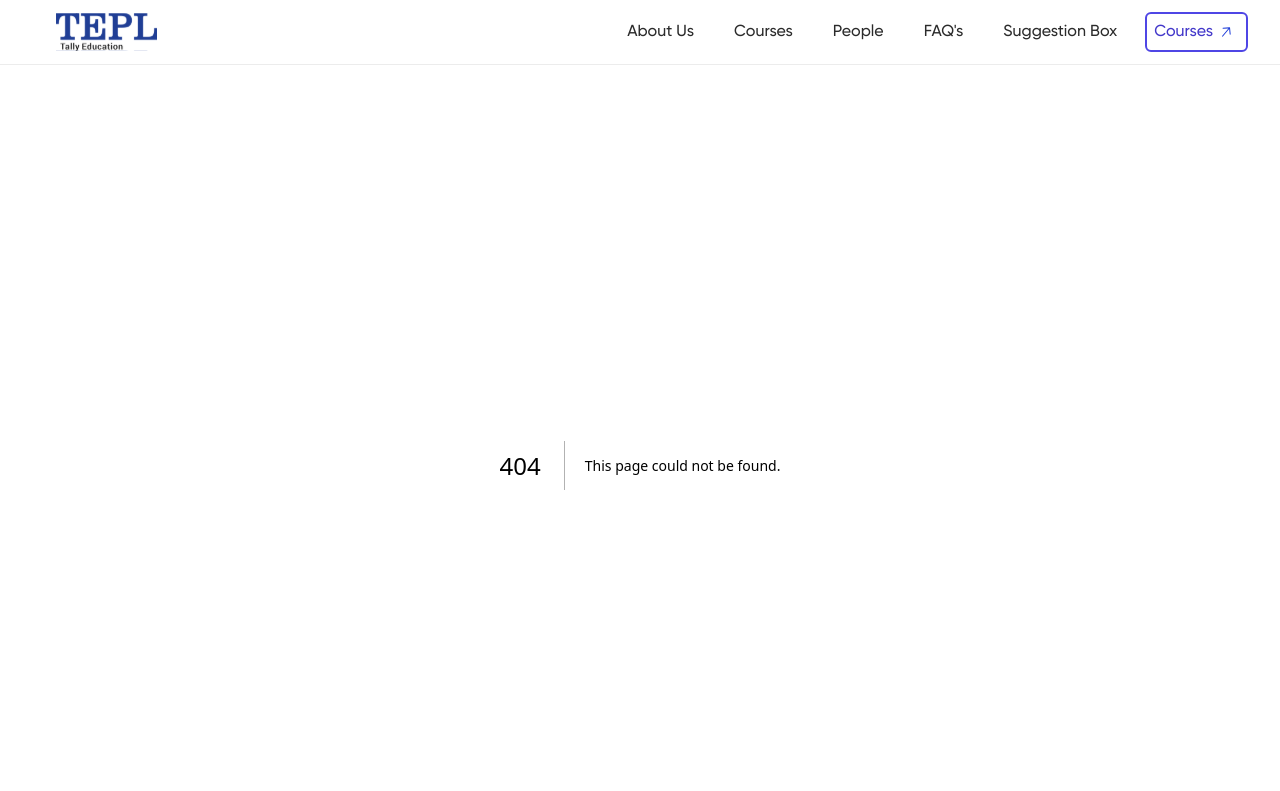
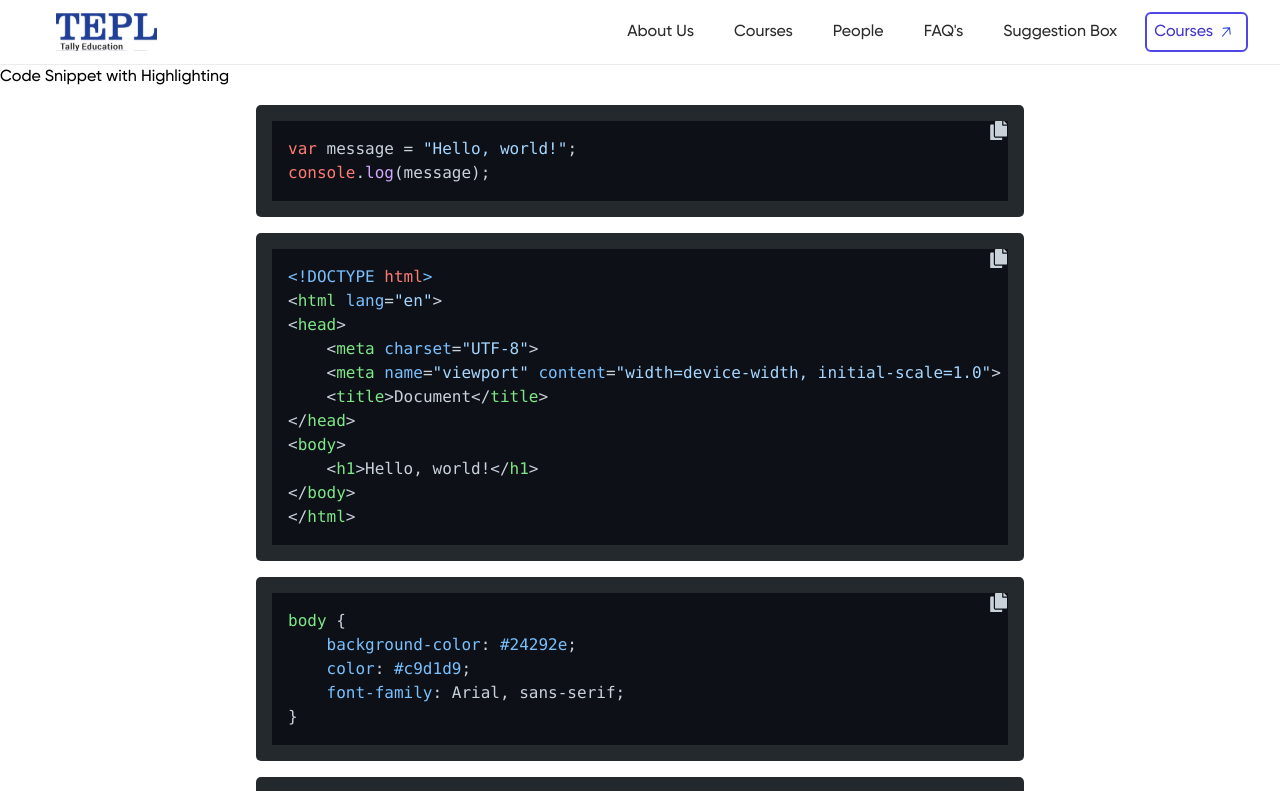
Before and after one commit to iot-lab-kiit/intern-fair, a Next.js app in the folder client/: page /codeParser in a window 1280 px wide. Before the commit this address had no page. Shown: the top 791 px of the page. Built offline with nearby package versions, Linux system fonts and the light colour scheme.

Commit message:
Added code-snippet parser for /courses/[id]

```diff
--- a/client/package.json
+++ b/client/package.json
@@ -22,6 +22,7 @@
     "embla-carousel": "^8.0.0",
     "embla-carousel-react": "^8.0.0",
     "framer-motion": "^11.0.20",
+    "highlight.js": "^11.9.0",
     "mongoose": "^8.2.1",
     "next": "14.1.0",
     "react": "^18",
--- /dev/null
+++ b/client/src/app/codeParser/page.js
@@ -0,0 +1,112 @@
+"use client";
+
+import {useEffect, useRef} from "react";
+import Head from "next/head";
+import hljs from "highlight.js";
+import "highlight.js/styles/github-dark.css";
+import {FaCopy} from "react-icons/fa"; // Importing the copy icon
+
+export default function Home() {
+    const codeRefs = {
+        javascript: useRef(null),
+        html: useRef(null),
+        css: useRef(null),
+        jsx: useRef(null),
+        python: useRef(null),
+    };
+
+    useEffect(() => {
+        hljs.highlightAll();
+    }, []);
+
+    const handleCopy = (language) => {
+        const code = codeRefs[language].current.innerText;
+        navigator.clipboard.writeText(code).catch((err) => {
+            console.error("Failed to copy: ", err);
+        });
+    };
+
+    const codeSnippets = {
+        javascript: `var message = "Hello, world!";
+console.log(message);`,
+        html: `<!DOCTYPE html>
+<html lang="en">
+<head>
+    <meta charset="UTF-8">
+    <meta name="viewport" content="width=device-width, initial-scale=1.0">
+    <title>Document</title>
+</head>
+<body>
+    <h1>Hello, world!</h1>
+</body>
+</html>`,
+        css: `body {
+    background-color: #24292e;
+    color: #c9d1d9;
+    font-family: Arial, sans-serif;
+}`,
+        jsx: `import React from 'react';
+
+const App = () => {
+    return (
+        <div>
+            <h1>Hello, world!</h1>
+        </div>
+    );
+};
+
+export default App;`,
+        python: `def greet():
+    message = "Hello, world!"
+    print(message)
+
+greet()`,
+    };
+
+    return (
+        <div>
+            <Head>
+                <title>Code Snippet with Highlighting (GitHub Theme)</title>
+                <meta name="viewport" content="width=device-width, initial-scale=1.0" />
+            </Head>
+            <h1>Code Snippet with Highlighting</h1>
+            {Object.keys(codeSnippets).map((language) => (
+                <div key={language} className="code-container">
+                    <button onClick={() => handleCopy(language)} className="copy-button">
+                        <FaCopy />
+                    </button>
+                    <pre>
+                        <code ref={codeRefs[language]} className={`language-${language}`}>
+                            {codeSnippets[language]}
+                        </code>
+                    </pre>
+                </div>
+            ))}
+            <style jsx>{`
+                .code-container {
+                    background-color: #24292e;
+                    padding: 1rem;
+                    border-radius: 5px;
+                    color: #c9d1d9;
+                    font-family: monospace;
+                    width: 60%;
+                    margin: 1rem auto;
+                    position: relative;
+                }
+                .copy-button {
+                    background-color: transparent;
+                    color: #c9d1d9;
+                    border: none;
+                    cursor: pointer;
+                    font-size: 1.2rem;
+                    position: absolute;
+                    top: 1rem;
+                    right: 1rem;
+                }
+                .copy-button:hover {
+                    color: #444c56;
+                }
+            `}</style>
+        </div>
+    );
+}
```
Also changed, not shown: 1 other file (tests, documents, lock files or other folders).
